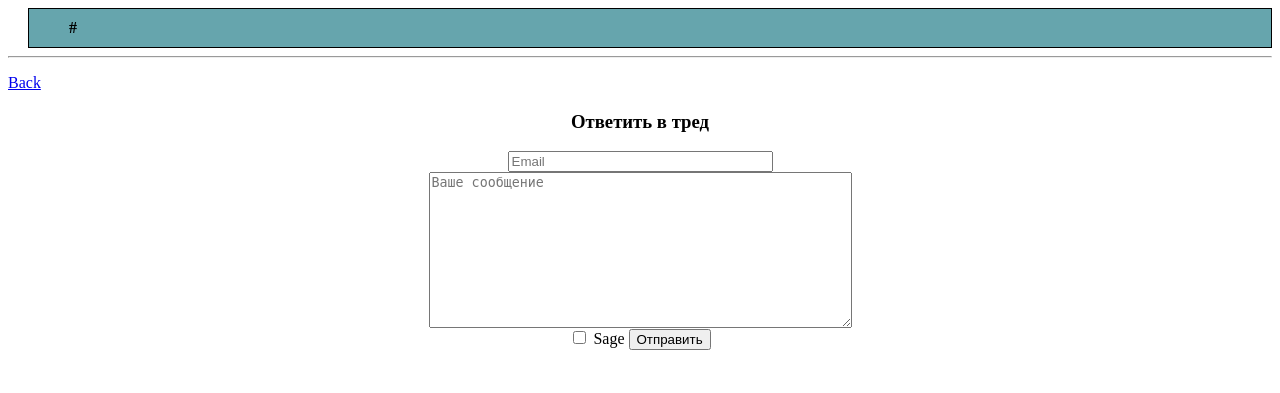
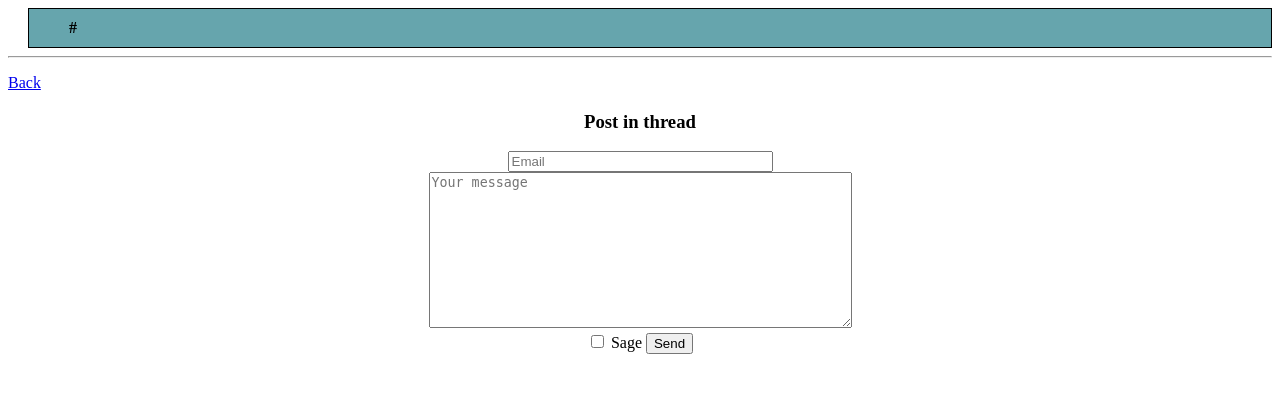
Before and after one commit to carsharing2/carsharing2.github.io, a Django app: template chan/templates/chan/thread.html in a window 1280 px wide. Shown: the top 393 px of the page. Run offline with Django 3.2, Linux system fonts and the light colour scheme; the template is opened without the code that fills it, so the values that code supplies are empty; some libraries are stand-ins or nearby versions.

Commit message:
Signed-off-by: lagone <vasstog@gmail.com>

```diff
--- /dev/null
+++ b/chan/static/css/style.css
@@ -0,0 +1,15 @@
+.oppost {
+    background:#66A5AD;
+    padding: 10px;
+    padding-left: 40px;
+    border: solid 1px black;
+    margin-left: 20px;
+}
+
+.post {
+    background:#C4DEF6;
+    padding: 5px;
+    padding-left: 20px;
+    border: solid 1px black;
+    margin: 5px 500px 0px 20px;
+}
--- a/chan/templates/chan/thread.html
+++ b/chan/templates/chan/thread.html
@@ -1,21 +1,18 @@
-<style type="text/css">
-   .oppost {
-    background:#66A5AD;
-    padding: 10px;
-    padding-left: 40px;
-    border: solid 1px black;
-    margin-left: 20px;
-   }
+{% load staticfiles %}
+<!DOCTYPE html>
+<html lang="en">
+<head>
+    <title>PyImBoard: {{ op_post.message|slice:":10" }}...</title>
+    <meta charset="UTF-8">
+    <meta name="viewport" content="width=device-width, initial-scale=1.0">
+    <meta http-equiv="X-UA-Compatible" content="ie=edge">
+    <link rel="stylesheet" href="{% static 'css/style.css' %}">
+    <script src="https://ajax.googleapis.com/ajax/libs/jquery/3.2.1/jquery.min.js"></script>
+    <script src="{% static 'jscript.js' %}"></script>
+</head>
 
-    .post {
-    background:#C4DEF6;
-    padding: 5px;
-    padding-left: 20px;
-    border: solid 1px black;
-    margin: 5px 500px 0px 20px;
+<body>
 
-   }
-</style>
 {% load tz %}
 
 {% if message %}
@@ -43,12 +40,15 @@
 <p><a href="{% url 'index'%}">Back</a></p>
 
 <div align = "center">
-    <h3>Ответить в тред</h3>
-    <form action="{% url 'create_thread' thread_id=op_post.post_id %}" method="post">
+    <h3>Post in thread</h3>
+    <form action="{% url 'create_post' thread_id=op_post.post_id %}" method="post">
         {% csrf_token %}
         <input placeholder = "Email" name = "mail" size = 30> <br />
-        <textarea name = "message" rows = 10 cols = 50 placeholder = "Ваше сообщение"></textarea><br />
+        <textarea name = "message" rows = 10 cols = 50 placeholder = "Your message"></textarea><br />
         <input type = "checkbox" name = "sage" value="sage"> Sage
-        <input type = "submit" value="Отправить" />
+        <input type = "submit" value="Send" />
     </form>
 </div>
+
+</body>
+</html>
--- a/chan/urls.py
+++ b/chan/urls.py
@@ -5,6 +5,6 @@ urlpatterns = [
     url(r'^$', views.index, name = 'index'),
     url(r'^page(?P<page>[0-9]+)/$', views.index, name = 'index_page'),
     url(r'^createpost/$', views.create, name = 'create'),
-    url(r'^(?P<thread_id>[0-9]+)/createpost/$', views.create, name = 'create_thread'),
+    url(r'^(?P<thread_id>[0-9]+)/createpost/$', views.create, name = 'create_post'),
     url(r'^(?P<thread_id>[0-9]+)/$', views.thread, name='thread'),
 ]
```
Also changed, not shown: chan/views.py (+5 -5 lines), chan/static/jscript.js (added), 1 other file.
